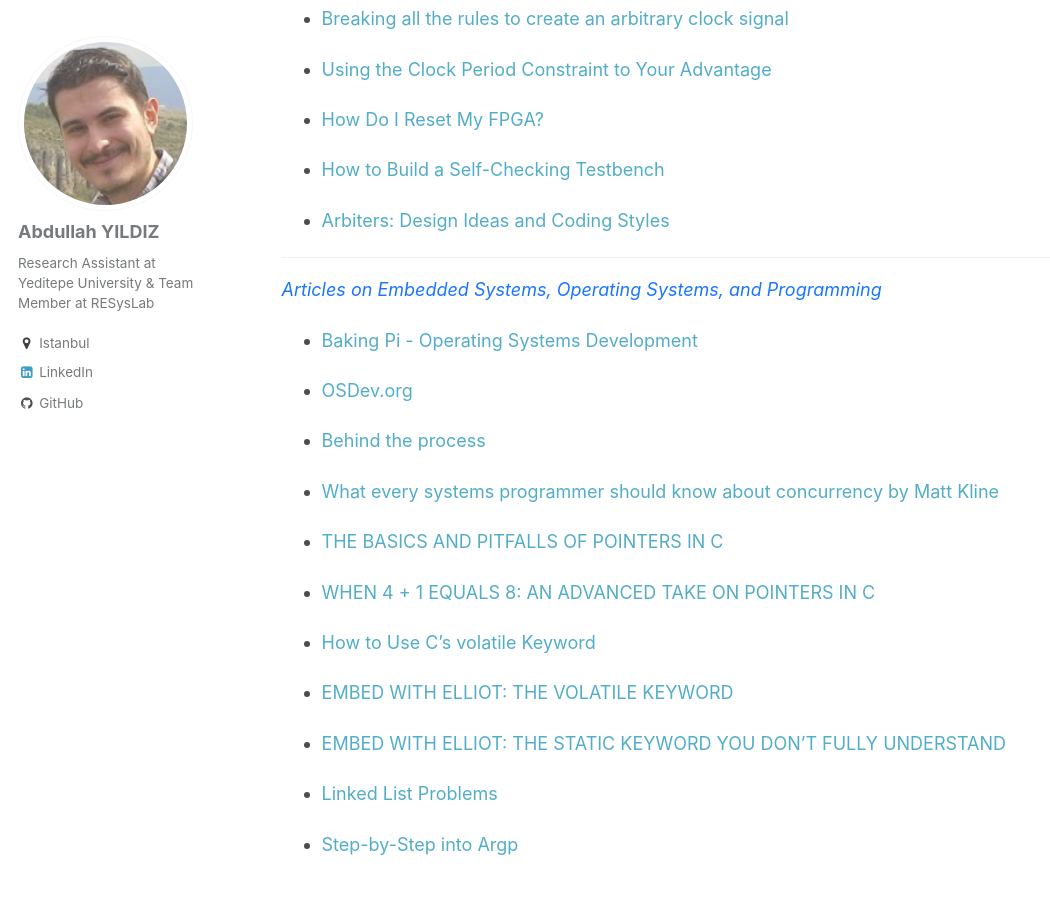
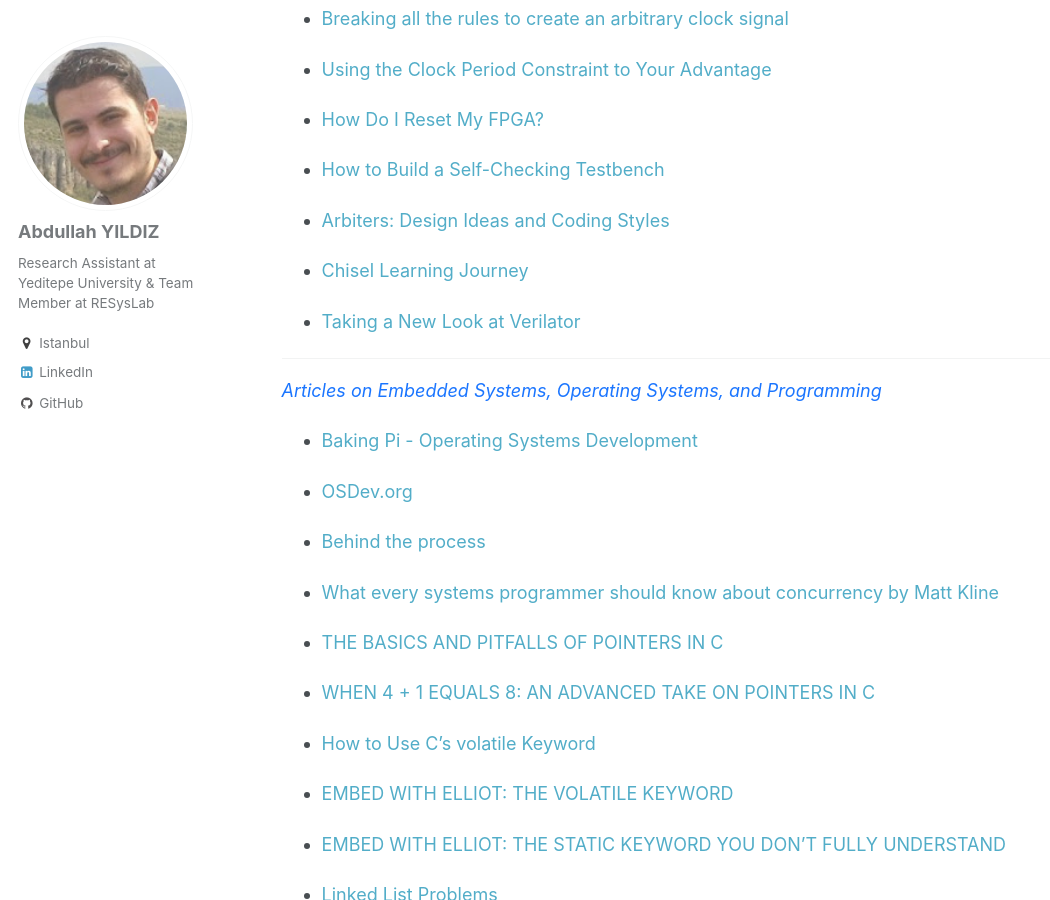
Before and after one commit to abdullahyildiz/abdullahyildiz.github.io, a Jekyll site: the page built from _records/articles.md, in a window 1280 px wide and 900 px high, scrolled down 1854 px. Shown: the whole window, without its empty margins (0-1050 px from the left). Built offline with Jekyll 4.4.1, drawn with Linux system fonts in a browser that asks for light colours.

Commit message:
Update articles.md

```diff
--- a/_records/articles.md
+++ b/_records/articles.md
@@ -84,6 +84,10 @@ location: "Istanbul, Turkiye"
 
 * [Arbiters: Design Ideas and Coding Styles](http://abdullahyildiz.github.io/files/Arbiters-Design_Ideas_and_Coding_Styles.pdf)
 
+* [Chisel Learning Journey](https://github.com/Intensivate/learning-journey)
+
+* [Taking a New Look at Verilator](http://zipcpu.com/blog/2017/06/21/looking-at-verilator.html)
+
 <hr>
 
 <span style="color:#1a75ff"> *Articles on Embedded Systems, Operating Systems, and Programming* </span>
```
